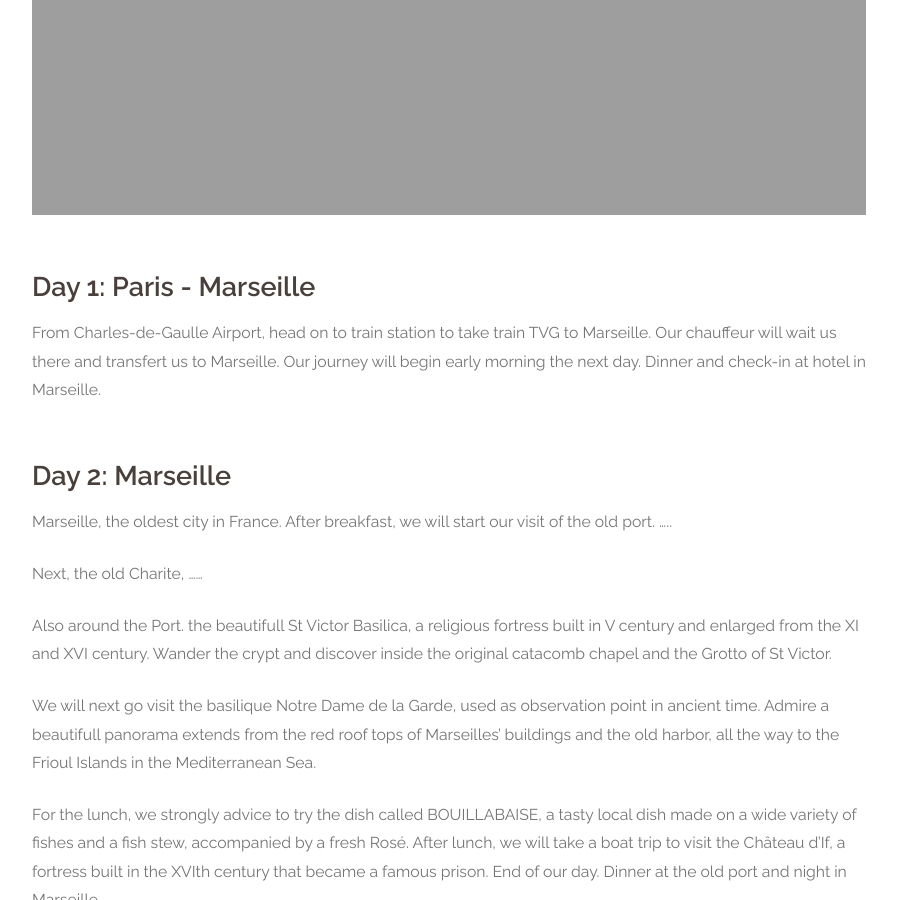
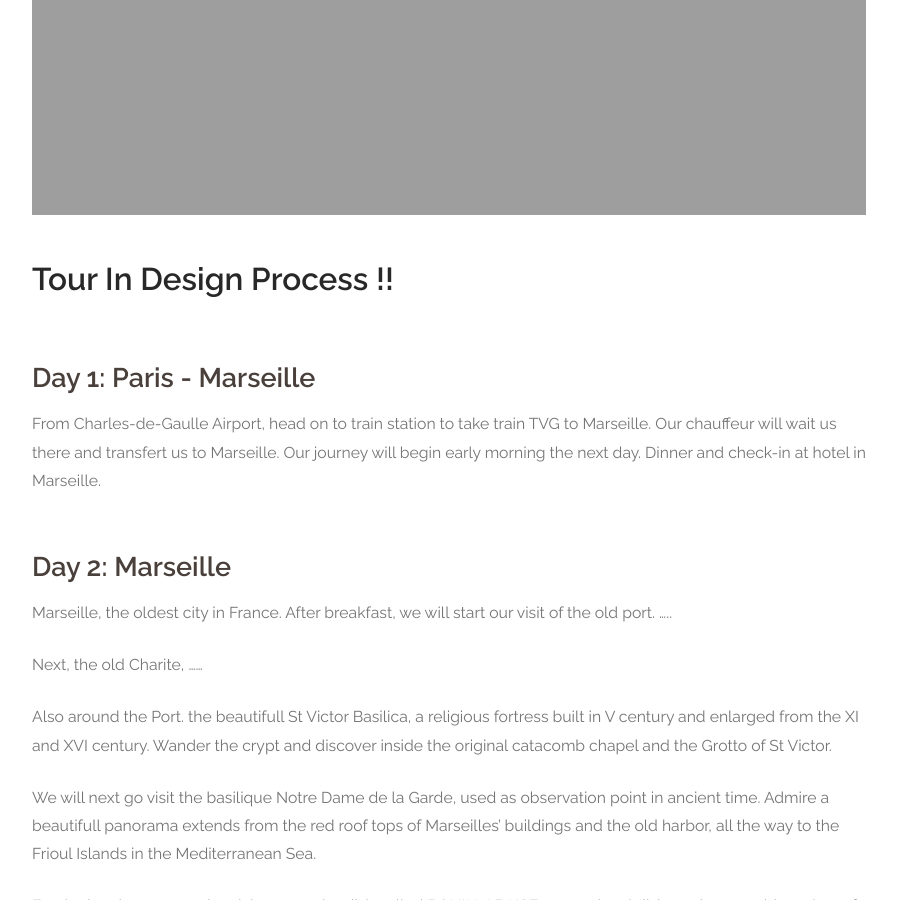
Before and after one commit to paitiewfrance/paitiewfrance.github.io, a Jekyll site: the page built from tour-provence/the-french-riviera-by-the-seaside.md, in a window 1280 px wide and 900 px high, scrolled down 796 px. Shown: the whole window, without its empty margins (191-1088 px from the left). Built offline with Jekyll 4.4.1, drawn with Linux system fonts in a browser that asks for light colours; nearby versions of some CDN libraries; some web fonts are replaced.

Commit message:
Update seaside trip status

```diff
--- a/tour-provence/the-french-riviera-by-the-seaside.md
+++ b/tour-provence/the-french-riviera-by-the-seaside.md
@@ -12,6 +12,9 @@ prices:
   - Ask for  for 2-4 persons
 
 ---
+
+
+# Tour in design process !!
 
 ### Day 1: Paris - Marseille
 From Charles-de-Gaulle Airport, head on to train station to take train TVG to Marseille.
```
